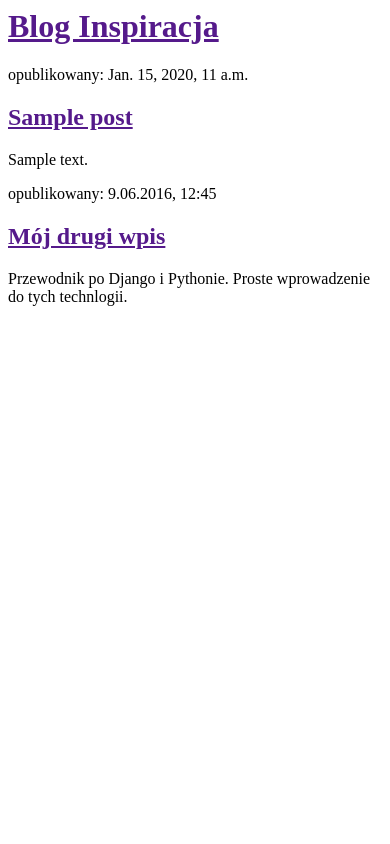
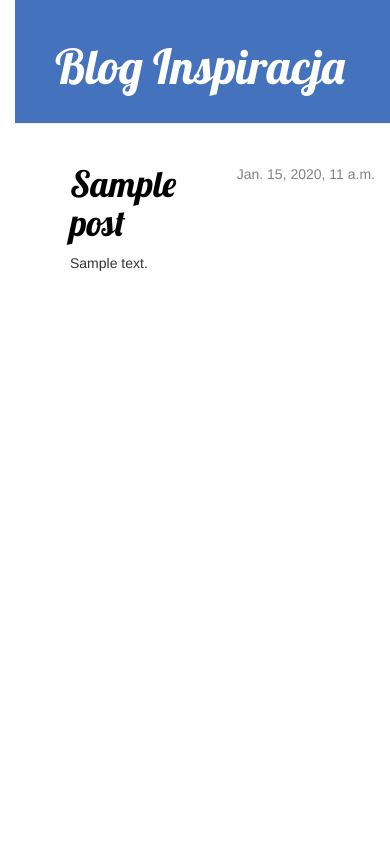
Before and after one commit to robintt/my-two-blog, a Django app: template blog/templates/blog/post_list.html in a window 390 px wide. Run offline with Django 3.2, Linux system fonts and the light colour scheme; the template is opened without the code that fills it: values that come from a table or form of the project are taken from there, others are empty; tables that the repository leaves empty hold one stand-in row (values such as "Sample post"); some libraries are stand-ins or nearby versions.

Commit message:
Dodano widok i szablon dla poszczegolnego wpisu na stronie.

```diff
--- /dev/null
+++ b/blog/templates/blog/base.html
@@ -0,0 +1,24 @@
+{% load staticfiles %}
+<html>
+    <head>
+        <title> Inspiracja</title>
+        <link rel="stylesheet" href="//maxcdn.bootstrapcdn.com/bootstrap/3.2.0/css/bootstrap.min.css">
+        <link rel="stylesheet" href="//maxcdn.bootstrapcdn.com/bootstrap/3.2.0/css/bootstrap-theme.min.css">
+        <link rel="stylesheet" href="{% static 'css/blog.css' %}">
+        <link href="//fonts.googleapis.com/css?family=Lobster&subset=latin,latin-ext" rel="stylesheet" type="text/css">
+    </head>
+    <body>
+        <div class="page-header">
+            <h1><a href="">Blog Inspiracja</a></h1>
+        </div>
+        <div class="content container">
+            <div class="row">
+                <div class="col-md-8">
+                {% block content %}
+                {% endblock %}
+                </div>
+            </div>
+        </div>
+
+    </body>
+</html>
--- a/blog/templates/blog/post_list.html
+++ b/blog/templates/blog/post_list.html
@@ -1,24 +1,13 @@
-<html>
-    <head>
-        <title> Inspiracja</title>
-    </head>
-    <body>
-        <div>
-            <h1><a href="">Blog Inspiracja</a></h1>
-        </div>
+{% extends 'blog/base.html' %}
 
+{% block content %}
     {% for post in posts %}
-        <div>
-            <p>opublikowany: {{ post.published_date }}</p>
-            <h2><a href="">{{ post.title }}</a></h2>
+        <div class="post">
+            <div class="date">
+                {{ post.published_date }}
+            </div>
+            <h1><a href="{% url 'post_detail' pk=post.pk %}">{{ post.title }}</a></h1>
             <p>{{ post.text|linebreaksbr }}</p>
         </div>
     {% endfor %}
-
-        <div>
-            <p>opublikowany: 9.06.2016, 12:45</p>
-            <h2><a href="">Mój drugi wpis</a></h2>
-            <p>Przewodnik po Django i Pythonie. Proste wprowadzenie do tych technlogii.</p>
-        </div>
-    </body>
-</html>
+{% endblock content %}
--- a/blog/urls.py
+++ b/blog/urls.py
@@ -3,4 +3,5 @@ from . import views
 
 urlpatterns = [
     url(r'^$', views.post_list, name='post_list'),
+    url(r'^post/(?P<pk>[0-9]+)/$', views.post_detail, name='post_detail'),
 ]
--- a/blog/views.py
+++ b/blog/views.py
@@ -1,7 +1,11 @@
-from django.shortcuts import render
+from django.shortcuts import render, get_object_or_404
 from django.utils import timezone
 from .models import Post
 
 def post_list(request):
     posts = Post.objects.filter(published_date__lte=timezone.now()).order_by('published_date')
     return render(request, 'blog/post_list.html', {'posts': posts})
+
+def post_detail(request, pk):
+    post = get_object_or_404(Post, pk=pk)
+    return render(request, 'blog/post_detail.html', {'post': post})
--- a/mysite/settings.py
+++ b/mysite/settings.py
@@ -102,3 +102,6 @@ USE_TZ = True
 
 STATIC_URL = '/static/'
 STATIC_ROOT = os.path.join(BASE_DIR, 'public', 'static')
+STATICFILES_DIRS = (
+    os.path.join(BASE_DIR, "static"),
+)
--- /dev/null
+++ b/static/css/blog.css
@@ -0,0 +1,65 @@
+h1 a {
+    color: #84D62D;
+}
+
+body {
+    padding-left: 15px;
+}
+
+h1 a {
+    color: #84D62D;
+    font-family: 'Lobster';
+}
+
+h2 a {
+    color: #84D62D;
+    font-family: 'Lobster';
+}
+
+.page-header {
+    background-color: #4472BD;
+    margin-top: 0;
+    padding: 20px 20px 20px 40px;
+}
+
+.page-header h1, .page-header h1 a, .page-header h1 a:visited, .page-header h1 a:active {
+    color: #ffffff;
+    font-size: 36pt;
+    text-decoration: none;
+}
+
+.content {
+    margin-left: 40px;
+}
+
+h1, h2, h3, h4 {
+    font-family: 'Lobster', cursive;
+}
+
+.date {
+    float: right;
+    color: #828282;
+}
+
+.save {
+    float: right;
+}
+
+.post-form textarea, .post-form input {
+    width: 100%;
+}
+
+.top-menu, .top-menu:hover, .top-menu:visited {
+    color: #ffffff;
+    float: right;
+    font-size: 26pt;
+    margin-right: 20px;
+}
+
+.post {
+    margin-bottom: 70px;
+}
+
+.post h1 a, .post h1 a:visited {
+    color: #000000;
+}
```
Also changed, not shown: blog/templates/blog/post_detail.html (added, +13 -0 lines).
